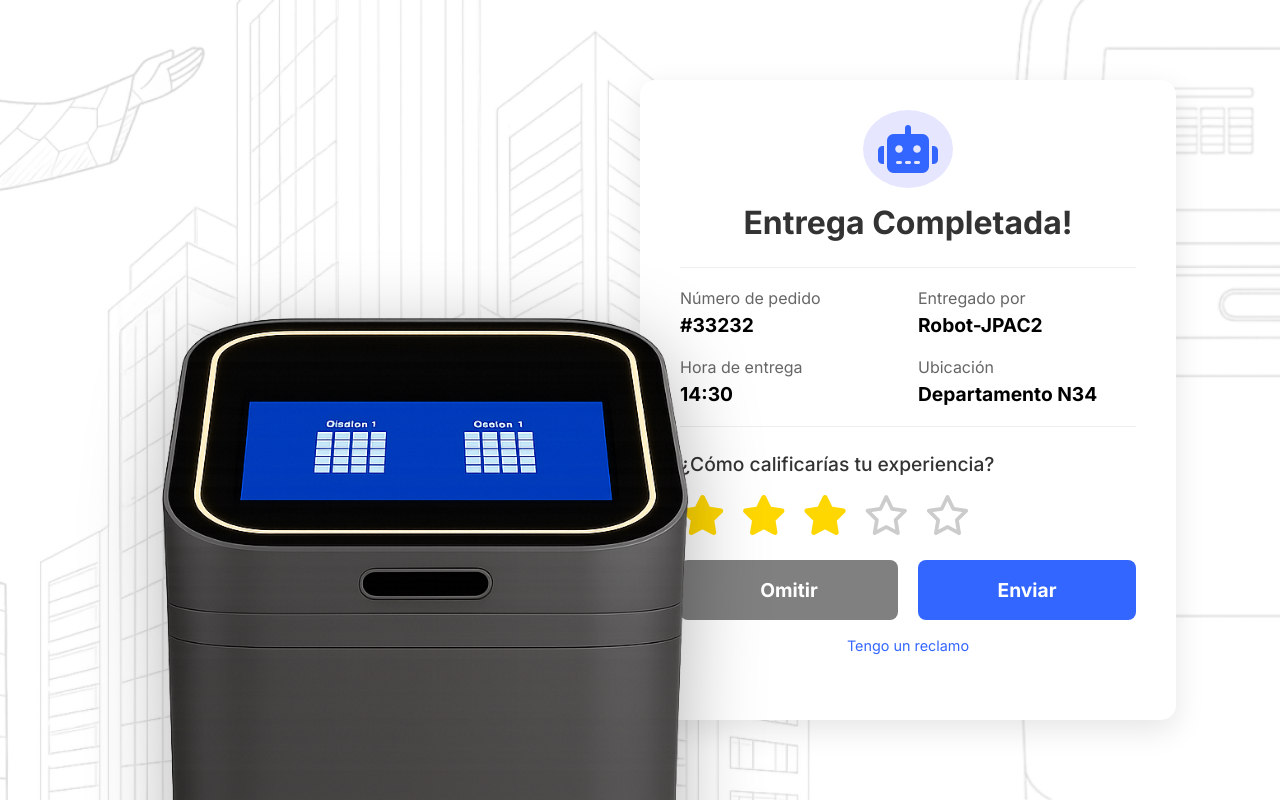
After one commit to alanjr7/nuevo-dise-o-jetpack-2, a Flask app: page /orden/completada in a window 1280 px wide. The commit adds this page. Run offline with Flask 3, Linux system fonts and the light colour scheme.

Commit message:
terminado

```diff
--- a/app.py
+++ b/app.py
@@ -1,7 +1,42 @@
 from flask import Flask, render_template, request, redirect, url_for, session
+# Importaciones necesarias para SQLAlchemy y datetime
+from flask_sqlalchemy import SQLAlchemy
+from datetime import datetime
+import os
+# from dotenv import load_dotenv # Opcional: si deseas cargar variables desde un archivo .env
+
+# load_dotenv() # Descomentar si usas un archivo .env
 
 app = Flask(__name__)
-app.secret_key = 'clave_secreta_super_segura'  # Necesaria para guardar datos entre pasos
+# Usar una variable de entorno para la clave secreta
+app.secret_key = os.getenv('SECRET_KEY', 'clave_secreta_fallback_si_no_hay_env')
+
+# --- CONFIGURACIÓN DE BASE DE DATOS (CAMBIADO A SQLITE PARA ELIMINAR ERRORES DE CONEXIÓN) ---
+# SQLITE es la base de datos recomendada para desarrollo en Flask.
+app.config['SQLALCHEMY_DATABASE_URI'] = os.getenv(
+    'DATABASE_URL',
+    'sqlite:///site.db' # Usamos una base de datos SQLite en un archivo local
+)
+app.config['SQLALCHEMY_TRACK_MODIFICATIONS'] = False
+db = SQLAlchemy(app)
+
+# --- MODELO DE DATOS (Tabla de Órdenes) ---
+class Order(db.Model):
+    __tablename__ = 'orders' # Nombre explícito de la tabla
+    id = db.Column(db.Integer, primary_key=True)
+    nombre = db.Column(db.String(100), nullable=False)
+    telefono = db.Column(db.String(20), nullable=False)
+    piso = db.Column(db.String(10), nullable=False)
+    timestamp = db.Column(db.DateTime, default=datetime.utcnow)
+
+    def __repr__(self):
+        return f"<Order {self.id} by {self.nombre}>"
+
+# Creador de tablas (solo se ejecuta una vez al inicio)
+with app.app_context():
+    db.create_all()
+    print("--- Tablas de la base de datos creadas o verificadas. ---")
+# --------------------------------------------------------------------------------
 
 # 1. Página de Intro (Video)
 @app.route('/')
@@ -14,20 +49,16 @@ def inicio():
     return render_template('inicio.html')
 
 # 3. Paso 1: Ingresar Nombre
-# Mapea a crear-orden.html
 @app.route('/orden/nombre', methods=['GET', 'POST'])
 def paso1_nombre():
     if request.method == 'POST':
-        # Guardamos el nombre en la sesión de Python
         nombre = request.form.get('recipient_name')
         session['nombre_usuario'] = nombre
-        # Python decide ir al siguiente paso
         return redirect(url_for('paso2_telefono'))
 
     return render_template('crear-orden.html')
 
 # 4. Paso 2: Ingresar Teléfono
-# Mapea a crear-orden2.html
 @app.route('/orden/telefono', methods=['GET', 'POST'])
 def paso2_telefono():
     if request.method == 'POST':
@@ -37,30 +68,50 @@ def paso2_telefono():
 
     return render_template('crear-orden2.html')
 
-# 5. Paso 3: Confirmación / Piso (Final)
-# Mapea a crear-orden3.html
+# 5. Paso 3: Confirmación / Piso (Guarda la orden y redirige a ENVIO)
 @app.route('/orden/final', methods=['GET', 'POST'])
 def paso3_final():
     if request.method == 'POST':
-        # Aquí procesarías la orden final
         piso = request.form.get('floor_number')
-
-        # Datos finales
         nombre = session.get('nombre_usuario')
         telefono = session.get('telefono_usuario')
 
-        print(f"--- ORDEN FINALIZADA ---")
-        print(f"Cliente: {nombre}")
-        print(f"Teléfono: {telefono}")
-        print(f"Piso: {piso}")
-        print(f"------------------------")
+        # --- LÓGICA DE PERSISTENCIA (GUARDAR EN LA DB) ---
+        if nombre and telefono and piso:
+            try:
+                nueva_orden = Order(
+                    nombre=nombre,
+                    telefono=telefono,
+                    piso=piso
+                )
+                db.session.add(nueva_orden)
+                db.session.commit()
+                print(f"--- ORDEN ID {nueva_orden.id} GUARDADA EN DB ---")
+            except Exception as e:
+                db.session.rollback()
+                print(f"ERROR al guardar en DB: {e}")
+            finally:
+                # Limpiamos la sesión después de guardar
+                session.pop('nombre_usuario', None)
+                session.pop('telefono_usuario', None)
 
-        return "<h1>¡Orden Enviada al Robot JPAC2!</h1><p>Revisa la consola de Python para ver los datos.</p><a href='/inicio'>Volver</a>"
+        # REDIRECCIÓN CLAVE: Ir a la pantalla de "Enviando"
+        return redirect(url_for('orden_enviando'))
 
-    # Pasamos los datos guardados a la plantilla por si queremos mostrarlos
+    # Si es GET (al cargar la página), renderizamos la plantilla
     return render_template('crear-orden3.html',
                            nombre=session.get('nombre_usuario'),
                            telefono=session.get('telefono_usuario'))
 
+# 6. Nueva Ruta: Pantalla de Envío (Dura 10s)
+@app.route('/orden/enviando')
+def orden_enviando():
+    return render_template('envio.html')
+
+# 7. Nueva Ruta: Pantalla de Fin
+@app.route('/orden/completada')
+def orden_completada():
+    return render_template('fin.html')
+
 if __name__ == '__main__':
     app.run(debug=True)
--- /dev/null
+++ b/static/css/fin.css
@@ -0,0 +1,220 @@
+* {
+    margin: 0;
+    padding: 0;
+    box-sizing: border-box;
+    font-family: 'Inter', sans-serif;
+}
+
+html, body {
+    height: 100%;
+    margin: 0;
+    padding: 0;
+    overflow: hidden;
+}
+
+body {
+    /* Fondo basado en tu imagen (usamos un color blanco con fondo de ciudad si tienes la imagen) */
+    background-image: url("../imagenes/fondo.png");
+    background-size: cover;
+    background-repeat: no-repeat;
+    background-position: center center;
+    height: 100vh; /* RESTAURADO: Necesario para que .container tenga altura de referencia */
+    display: flex; /* Contenedor principal para centrar */
+    justify-content: center;
+    align-items: center;
+}
+
+/* --- ESTRUCTURA DE CONTENEDOR PRINCIPAL (2 Columnas) --- */
+
+.container {
+    display: flex;
+    justify-content: space-between;
+    width: 90%; /* RESTAURADO: Usamos 90% del ancho del viewport */
+
+    height: 90vh; /* RESTAURADO: Altura de referencia */
+    align-items: center;
+    padding: 20px;
+}
+
+/* Sección izquierda (Robot y Pantalla Negra) */
+.section-left {
+    flex: 50; /* 50% para el robot/pantalla */
+    display: flex;
+    justify-content: center;
+    align-items: center;
+    height: 100%;
+    position: relative;
+}
+
+/* Sección derecha (Detalles y Calificación) */
+.section-right {
+    flex: 50; /* 50% para el contenido de la derecha */
+    display: flex;
+    flex-direction: column;
+    justify-content: center; /* Centra el contenido verticalmente */
+    align-items: center;
+    height: 100%; /* Ocupa el 100% de la altura del .container */
+    padding: 20px 20px;
+}
+
+/* --- ESTILOS DE LA PANTALLA DE CALIFICACIÓN --- */
+
+/* Recuadro principal blanco */
+.rating-box {
+    background-color: #ffffff;
+    border-radius: 15px;
+    padding: 30px 40px;
+    box-shadow: 0 10px 30px rgba(0, 0, 0, 0.1);
+
+    /* Mantenemos 100% del espacio disponible */
+    width: 100%;
+    height: 100%;
+}
+
+.rating-header {
+    text-align: center;
+    margin-bottom: 25px;
+}
+
+.robot-icon {
+    font-size: 3rem;
+    color: #3366FF;
+    background-color: #e6e6ff;
+    padding: 15px;
+    border-radius: 50%;
+    margin-bottom: 15px;
+}
+
+.rating-header h2 {
+    font-size: 2rem;
+    font-weight: 700;
+    color: #333;
+}
+
+/* --- GRID DE DETALLES --- */
+.detail-grid {
+    display: grid;
+    grid-template-columns: 1fr 1fr;
+    gap: 20px;
+    padding: 20px 0;
+    margin-bottom: 25px;
+    border-top: 1px solid #eee;
+    border-bottom: 1px solid #eee;
+}
+
+.detail-item p {
+    font-size: 1rem; /* AUMENTADO ligeramente para mejor lectura */
+    color: #666;
+    margin-bottom: 5px;
+}
+
+.detail-item strong {
+    font-size: 1.2rem; /* AUMENTADO ligeramente */
+    font-weight: 600;
+    color: #000;
+    display: block;
+}
+
+/* --- SECCIÓN DE CALIFICACIÓN --- */
+
+
+.rating-prompt {
+    font-size: 1.2rem; /* AUMENTADO ligeramente */
+    font-weight: 500;
+    color: #333;
+    margin-bottom: 15px;
+}
+
+.stars {
+    font-size: 2.5rem; /* AUMENTADO el tamaño de las estrellas */
+    color: #FFD700; /* Color de estrella dorada */
+    margin-bottom: 20px;
+}
+
+.stars i {
+    cursor: pointer;
+    margin-right: 5px;
+    transition: color 0.2s;
+}
+
+.stars .far {
+    color: #ccc; /* Estrella vacía */
+}
+/* --- BOTONES --- */
+
+.button-group {
+    display: flex;
+    gap: 20px; /* AUMENTADO el espacio entre botones */
+    width: 100%;
+}
+
+.button-group button {
+    flex: 1;
+    padding: 18px 20px; /* AUMENTADO el padding */
+    font-size: 1.2rem; /* AUMENTADO el tamaño de fuente */
+    font-weight: 600;
+    border: none;
+    border-radius: 8px;
+    cursor: pointer;
+    transition: background 0.2s, transform 0.1s;
+}
+
+
+
+.button-group button:active {
+    transform: scale(0.98);
+}
+
+.btn-omitir {
+    background-color: #808080;
+    color: #ffffff;
+}
+
+.btn-enviar {
+    background-color: #3366FF;
+    color: #ffffff;
+}
+
+.reclamo-link {
+    text-align: center;
+    width: 100%;
+    margin-top: 15px;
+}
+.reclamo-link a {
+    color: #3366FF;
+    text-decoration: none;
+    font-size: 0.9rem;
+}
+
+/* --- ESTILO DEL ROBOT (CONFIGURACIONES DE FIGMA) --- */
+
+.robot-img-fin {
+    /* Dimensiones de Figma */
+    width: 843px;
+    height: 1133px;
+
+    /* Posicionamiento absoluto de Figma */
+    position: absolute;
+    /* Ajustado para centrar verticalmente al 40% (o 111px) */
+    top: 111px; /* Dejé 111px como en Figma, aunque el 40% que pusiste en el query también funciona */
+    left: -80px;
+
+    height: auto;
+    filter: drop-shadow(0 20px 40px rgba(0,0,0,0.3));
+
+    /* Reset de transforms anteriores, solo necesitamos la posición absoluta */
+    transform: none;
+}
+
+.logo {
+    position: absolute;
+    top: 20px;
+    left: 20px;
+    background-color: #000;
+    color: #fff;
+    padding: 5px 10px;
+    border-radius: 5px;
+    font-size: 0.8rem;
+    font-weight: 700;
+    z-index: 10;
+}
--- a/templates/crear-orden3.html
+++ b/templates/crear-orden3.html
@@ -4,7 +4,6 @@
     <meta charset="UTF-8">
     <meta name="viewport" content="width=device-width, initial-scale=1.0">
     <title>Interfaz de Entrega - Final</title>
-    <!-- CORREGIDO: Ruta directa a css/crear-orden3.css -->
     <link rel="stylesheet" href="{{ url_for('static', filename='css/crear-orden3.css') }}">
     <link rel="stylesheet" href="https://cdnjs.cloudflare.com/ajax/libs/font-awesome/6.4.0/css/all.min.css">
     <link href="https://fonts.googleapis.com/css2?family=Inter:wght@400;500;600&display=swap" rel="stylesheet">
@@ -17,6 +16,7 @@
             <div class="main-content-left">
                 <h1 class="title">Complete los detalles de entrega</h1>
 
+                <!-- El action ya estaba correcto y apunta a paso3_final -->
                 <form action="{{ url_for('paso3_final') }}" method="POST">
 
                     <div class="inputs-container">
@@ -63,13 +63,12 @@
             </div>
 
             <div class="robot-container-right">
-                <!-- CORREGIDO: Ruta directa a imagenes/jpack2Lado.png -->
                 <img src="{{ url_for('static', filename='imagenes/jpack2Lado.png') }}" alt="Robot de entrega" class="robot-img" onerror="this.style.display='none'">
             </div>
         </div>
     </div>
 
-    <!-- CORREGIDO: Ruta directa a js/crear-orden3.js -->
+    <!-- RUTA DE SCRIPT CORREGIDA -->
     <script src="{{ url_for('static', filename='js/crear-orden3.js') }}"> </script>
 </body>
 </html>
--- /dev/null
+++ b/templates/fin.html
@@ -0,0 +1,109 @@
+<!DOCTYPE html>
+<html lang="es">
+<head>
+    <meta charset="UTF-8">
+    <meta name="viewport" content="width=device-width, initial-scale=1.0">
+    <title>Entrega Completada</title>
+    <!-- Usa los estilos del nuevo diseño de finalización -->
+    <link rel="stylesheet" href="{{ url_for('static', filename='css/fin.css') }}">
+    <!-- Necesario para los iconos de estrellas y robot -->
+    <link rel="stylesheet" href="https://cdnjs.cloudflare.com/ajax/libs/font-awesome/6.4.0/css/all.min.css">
+    <link href="https://fonts.googleapis.com/css2?family=Inter:wght@400;500;700&display=swap" rel="stylesheet">
+</head>
+<body>
+    <div class="container">
+
+        <!-- SECCIÓN IZQUIERDA: Robot/Máquina -->
+        <div class="section-left">
+            <!-- Logo que se ve en la imagen -->
+
+            <!-- La imagen del robot que tenías en inicio.html -->
+            <!-- Nota: El estilo de esta imagen (robot-img-fin) se define en fin.css para parecerse al diseño -->
+            <img class="robot-img-fin" src="{{ url_for('static', filename='imagenes/robot.png') }}" alt="Máquina de entrega JPAC2">
+
+            <!-- Simulación de la pantalla interactiva del robot (opcional) -->
+            <div class="robot-display">
+                <!-- Contenido de la pantalla del robot aquí (ej. mensajes) -->
+            </div>
+        </div>
+
+        <!-- SECCIÓN DERECHA: Calificación y Detalles -->
+        <div class="section-right">
+            <div class="rating-box">
+                <div class="rating-header">
+                    <!-- Icono de robot de Font Awesome para simular el diseño -->
+                    <i class="fas fa-robot robot-icon"></i>
+                    <h2>Entrega Completada!</h2>
+                </div>
+
+                <!-- Detalles de la Orden (Valores de ejemplo, podrían ser dinámicos) -->
+                <div class="detail-grid">
+                    <div class="detail-item">
+                        <p>Número de pedido</p>
+                        <strong>#33232</strong>
+                    </div>
+                    <div class="detail-item">
+                        <p>Entregado por</p>
+                        <strong>Robot-JPAC2</strong>
+                    </div>
+                    <div class="detail-item">
+                        <p>Hora de entrega</p>
+                        <strong>14:30</strong>
+                    </div>
+                    <div class="detail-item">
+                        <p>Ubicación</p>
+                        <!-- Aquí podrías usar una variable de Flask, ej: {{ piso_entrega }} -->
+                        <strong>Departamento N34</strong>
+                    </div>
+                </div>
+
+                <!-- Sección de Calificación -->
+                <p class="rating-prompt">¿Cómo calificarías tu experiencia?</p>
+                <div class="stars" id="star-rating">
+                    <!-- Estrellas iniciales: 3 llenas y 2 vacías -->
+                    <i class="fas fa-star" data-value="1"></i>
+                    <i class="fas fa-star" data-value="2"></i>
+                    <i class="fas fa-star" data-value="3"></i>
+                    <i class="far fa-star" data-value="4"></i>
+                    <i class="far fa-star" data-value="5"></i>
+                </div>
+
+                <div class="button-group">
+                    <!-- Botón Omitir: Redirige a inicio -->
+                    <button class="btn-omitir" onclick="window.location.href='{{ url_for('inicio') }}'">Omitir</button>
+                    <!-- Botón Enviar (se asume que enviaría la calificación) -->
+                    <button class="btn-enviar">Enviar</button>
+                </div>
+
+                <div class="reclamo-link">
+                    <a href="#">Tengo un reclamo</a>
+                </div>
+            </div>
+        </div>
+
+    </div>
+
+    <script>
+        // Lógica simple para interactividad de estrellas
+        const starRating = document.getElementById('star-rating');
+        const stars = starRating.querySelectorAll('i');
+
+        stars.forEach(star => {
+            star.addEventListener('click', () => {
+                const value = parseInt(star.getAttribute('data-value'));
+                stars.forEach(s => {
+                    // Si el valor de la estrella es menor o igual al valor seleccionado, se llena (fas)
+                    if (parseInt(s.getAttribute('data-value')) <= value) {
+                        s.classList.remove('far'); // Quita estrella vacía
+                        s.classList.add('fas'); // Añade estrella llena
+                    } else {
+                        s.classList.remove('fas'); // Quita estrella llena
+                        s.classList.add('far'); // Añade estrella vacía
+                    }
+                });
+                // Aquí podrías guardar la calificación seleccionada para el envío
+            });
+        });
+    </script>
+</body>
+</html>
```
Also changed, not shown: static/css/crear-orden.css (+8 -0 lines), static/css/crear-orden3.css (+10 -1 lines), templates/crear-orden.html (+10 -7 lines), templates/crear-orden2.html (+20 -17 lines), templates/envio.html (added, +52 -0 lines), instance/site.db (added).
